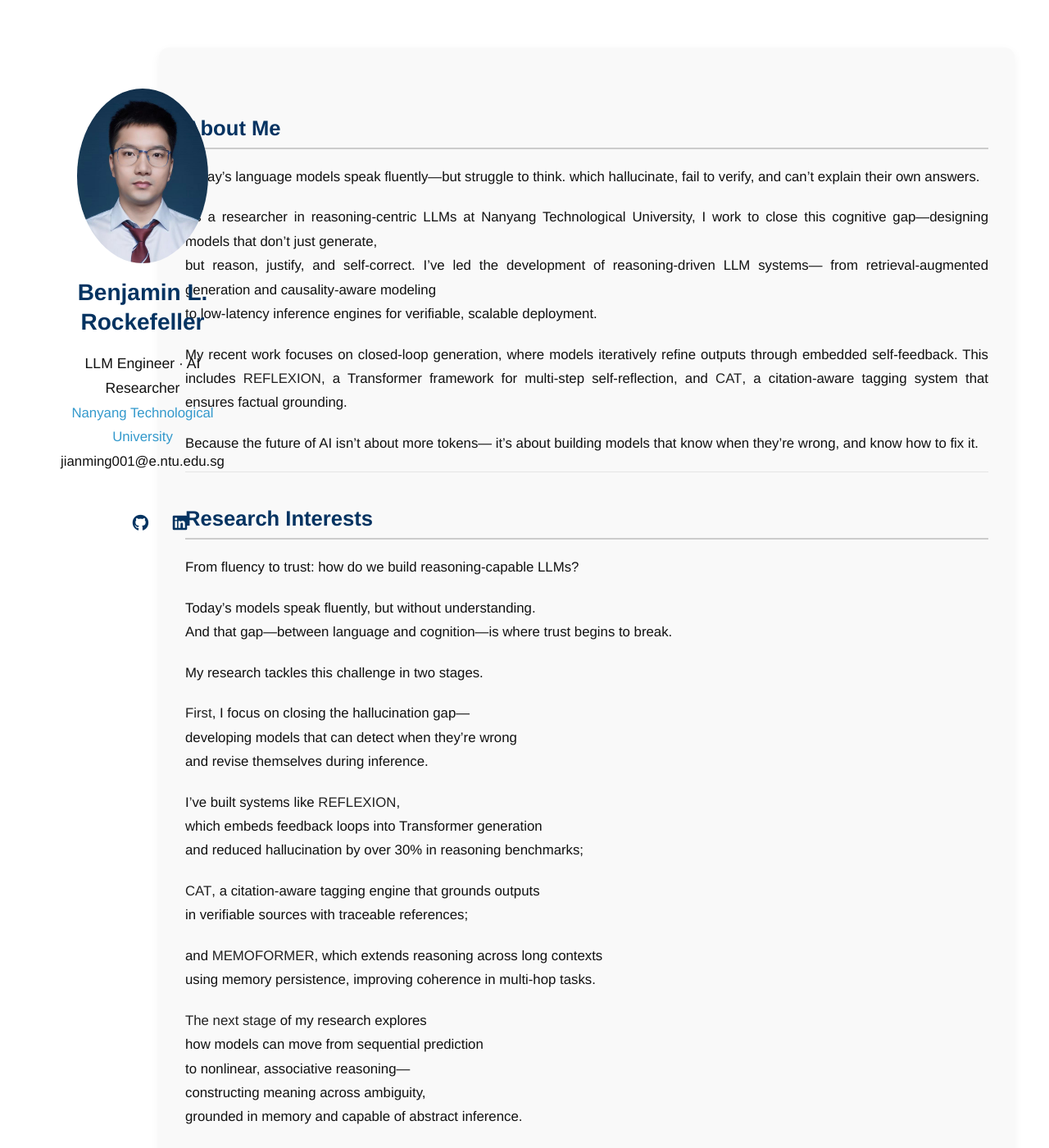
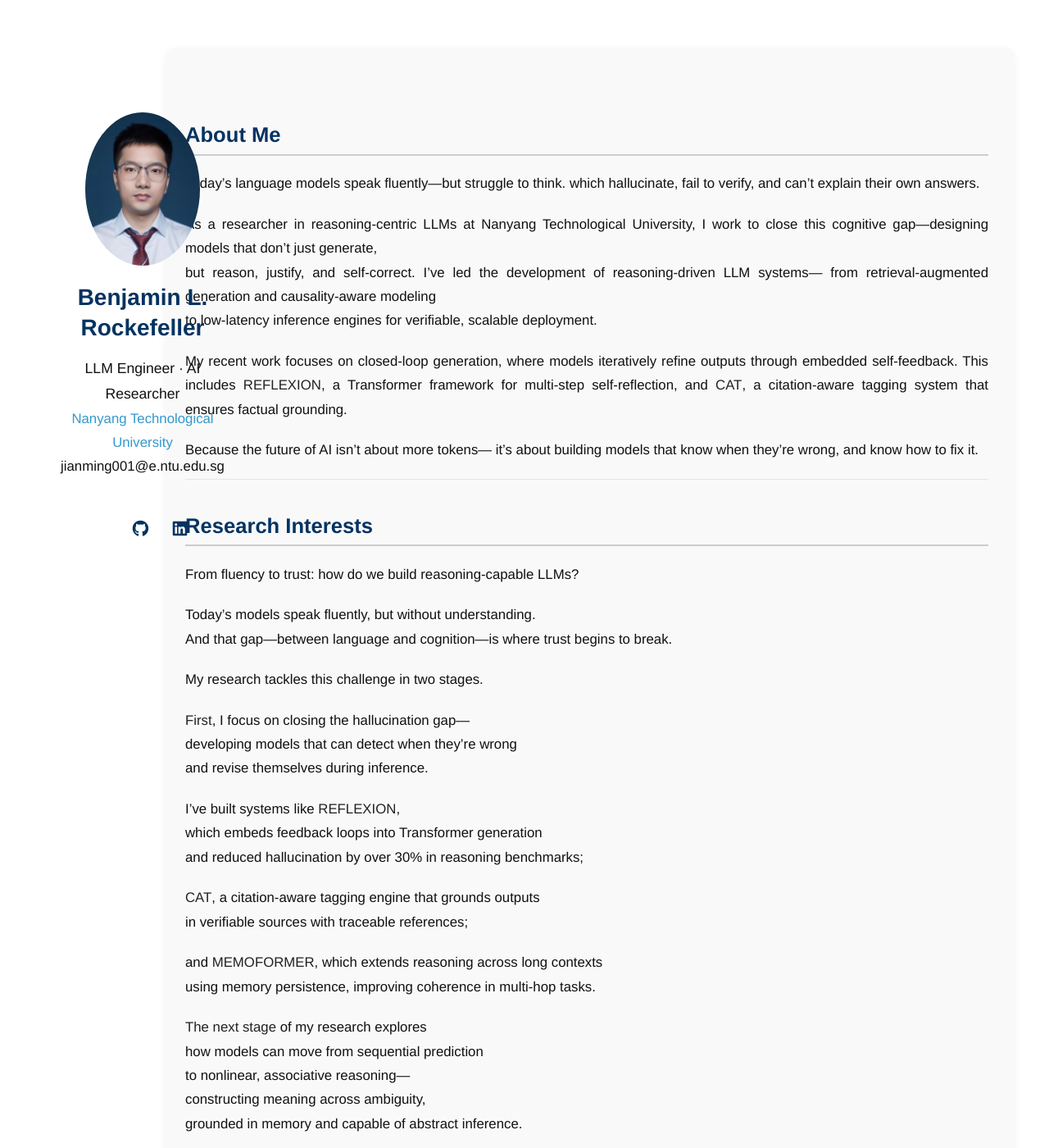
Before and after one commit to BenjaminRockefeller/benjaminrockefeller.github.io, a Jekyll site: the page built from index.md, in a window 1280 px wide and 1400 px high. Shown: the whole window at 82% size. Built offline with Jekyll 4.4.1, drawn with Linux system fonts in a browser that asks for light colours; a style sheet for code colours, icons or effects is not loaded; our own code applies the rules of GitHub Pages for plain Markdown files.

Commit message:
Update minimal-light.scss

```diff
--- a/_sass/minimal-light.scss
+++ b/_sass/minimal-light.scss
@@ -1012,28 +1012,3 @@
   margin-bottom: 1.2em !important;
   word-break: break-word;
 }
-/* ✅ 头像更大、与 About Me 对齐 */
-header {
-  padding-top: 2.5em !important;        /* 原4.0em，缩小顶部间距 */
-  text-align: center;
-}
-
-.image.avatar img {
-  width: 160px !important;              /* 原为130–140px，提升展示感 */
-  padding: 8px !important;
-  border-radius: 100%;
-}
-
-section {
-  padding-top: 2.5em !important;        /* 与 header 保持同步对齐 */
-  margin-left: 200px;
-  width: calc(100% - 300px);
-  max-width: 1080px;
-  padding-left: 2rem;
-  padding-right: 2rem;
-  padding-bottom: 50px;
-  background-color: #f9f9f9;
-  border-radius: 12px;
-  box-shadow: 0 4px 12px rgba(0, 0, 0, 0.05);
-  line-height: 1.7;
-}
```
